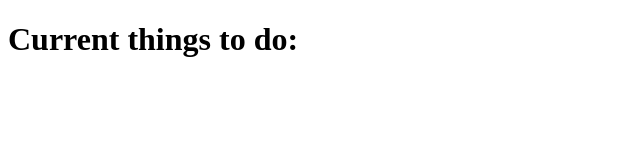
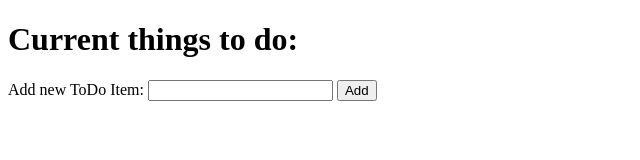
Before and after one commit to Sachmoness/ToDoList, a website: page views/todo/index.html in a window 1280 px wide. Shown: the whole page, without its empty margins (0-640 px from the left). Drawn offline with Linux system fonts and the light colour scheme.

Commit message:
Added input field and button to index page

```diff
--- a/views/todo/index.html
+++ b/views/todo/index.html
@@ -11,6 +11,10 @@
     <ol id = "todoList">
 
     </ol>
+
+    Add new ToDo Item:
+    <input type="text" id="newTODOInput"></input>
+    <button type="button" id = "addTodoBtn">Add</button>
 </body>
 
 </html>
```
